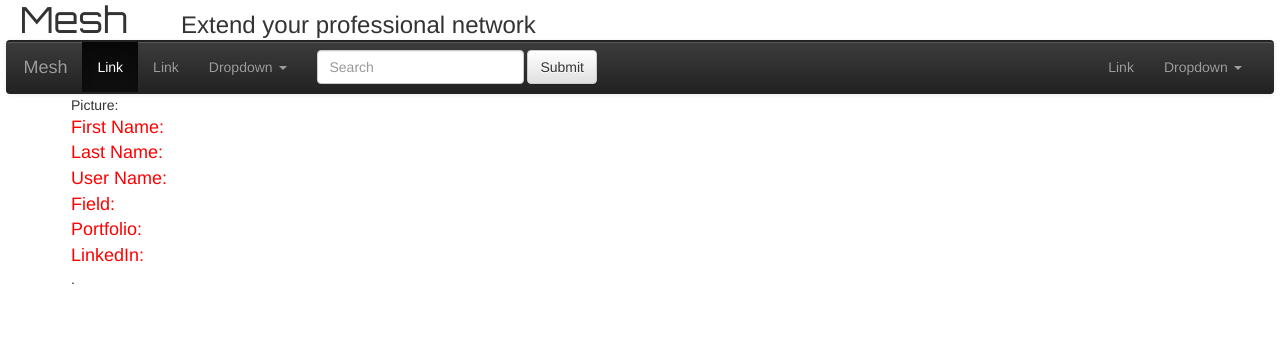
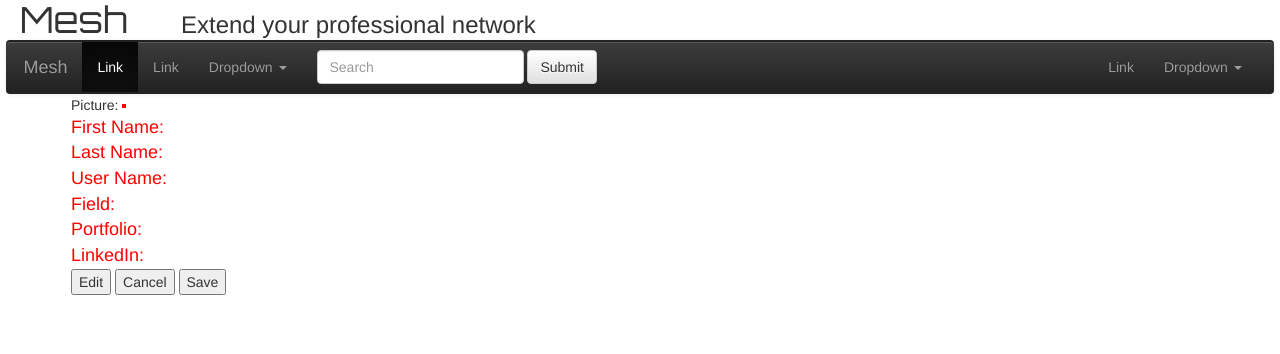
Before and after one commit to JulianSiow/Mesh, a Django app: template mesh_app/templates/profile.html in a window 1280 px wide. Shown: the top 354 px of the page. Run offline with Django 3.2, Linux system fonts and the light colour scheme; the template is opened without the code that fills it, so the values that code supplies are empty; some libraries are stand-ins or nearby versions.

Commit message:
commits additional work on landing page.

```diff
--- a/mesh_app/static/css/main.css
+++ b/mesh_app/static/css/main.css
@@ -44,6 +44,70 @@
 
 
 
+/* ----------- Login Form --------- */
+/* body, html {
+    height: 100%;
+  }
+
+  * {
+    box-sizing: border-box;
+  }
+
+  .bg-img {
+    /* The image used */
+    /* background-image: url("img_nature.jpg"); */
+
+    /* Control the height of the image */
+    /* min-height: 380px; */
+
+    /* Center and scale the image nicely */
+    /* background-position: center;
+    background-repeat: no-repeat;
+    background-size: cover;
+    position: relative;
+  } */
+
+  /* Add styles to the form container */
+  /* .container {
+    position: absolute;
+    right: 0;
+    margin: 20px;
+    max-width: 300px;
+    padding: 16px;
+    background-color: white;
+  } */
+
+  /* Full-width input fields */
+    /* input[type=text], input[type=password] {
+    width: 100%;
+    padding: 15px;
+    margin: 5px 0 22px 0;
+    border: none;
+    background: #f1f1f1;
+  } */
+
+  /* input[type=text]:focus, input[type=password]:focus {
+    background-color: #ddd;
+    outline: none;
+  } */
+
+  /* Set a style for the submit button */
+  /* .btn {
+    background-color: #4CAF50;
+    color: white;
+    padding: 16px 20px;
+    border: none;
+    cursor: pointer;
+    width: 100%;
+    opacity: 0.9;
+  } */
+
+  /* .btn:hover {
+    opacity: 1;
+  }
+   */ */
+
+
 /* ------- Testimonials ---------*/
 .flex-grid {
     display: flex;
@@ -62,7 +126,6 @@
 
 .valuePropTitle {
     margin-left: 30%;
-
 }
 
 .valueProp1Img {
@@ -114,10 +177,16 @@
     color: blue;
     display: inline;
     padding-left: 20px;
+}
+
+.profPict {
+    border: red 2px solid;
 
 }
 
+.profBut {
 
+}
 
 
 
--- a/mesh_app/templates/profile.html
+++ b/mesh_app/templates/profile.html
@@ -7,7 +7,7 @@
 
 
 Picture:
-<img src ="{{user.profile.prof_pic}}">
+<img class="profPict" src ="{{user.profile.prof_pic}}">
 
 
 
@@ -18,8 +18,10 @@ Picture:
 <p class="profField">Field:</p><p class="profFieldVal">{{user.profile.field}}</p><br>
 <p class="profField">Portfolio:</p><p class="profFieldVal">{{user.profile.portfolio_link}}</p><br>
 <p class="profField">LinkedIn:</p><p class="profFieldVal">{{user.profile.linkedin}}</p>
-</div>.
-
+</div>
+<button class="profBut" type="click">Edit</button>
+<button class="profBut" type="reset">Cancel</button>
+<button class="profBut" type="click">Save</button>
 
 
 
```
Also changed, not shown: mesh_app/templates/landing.html (+16 -0 lines).
